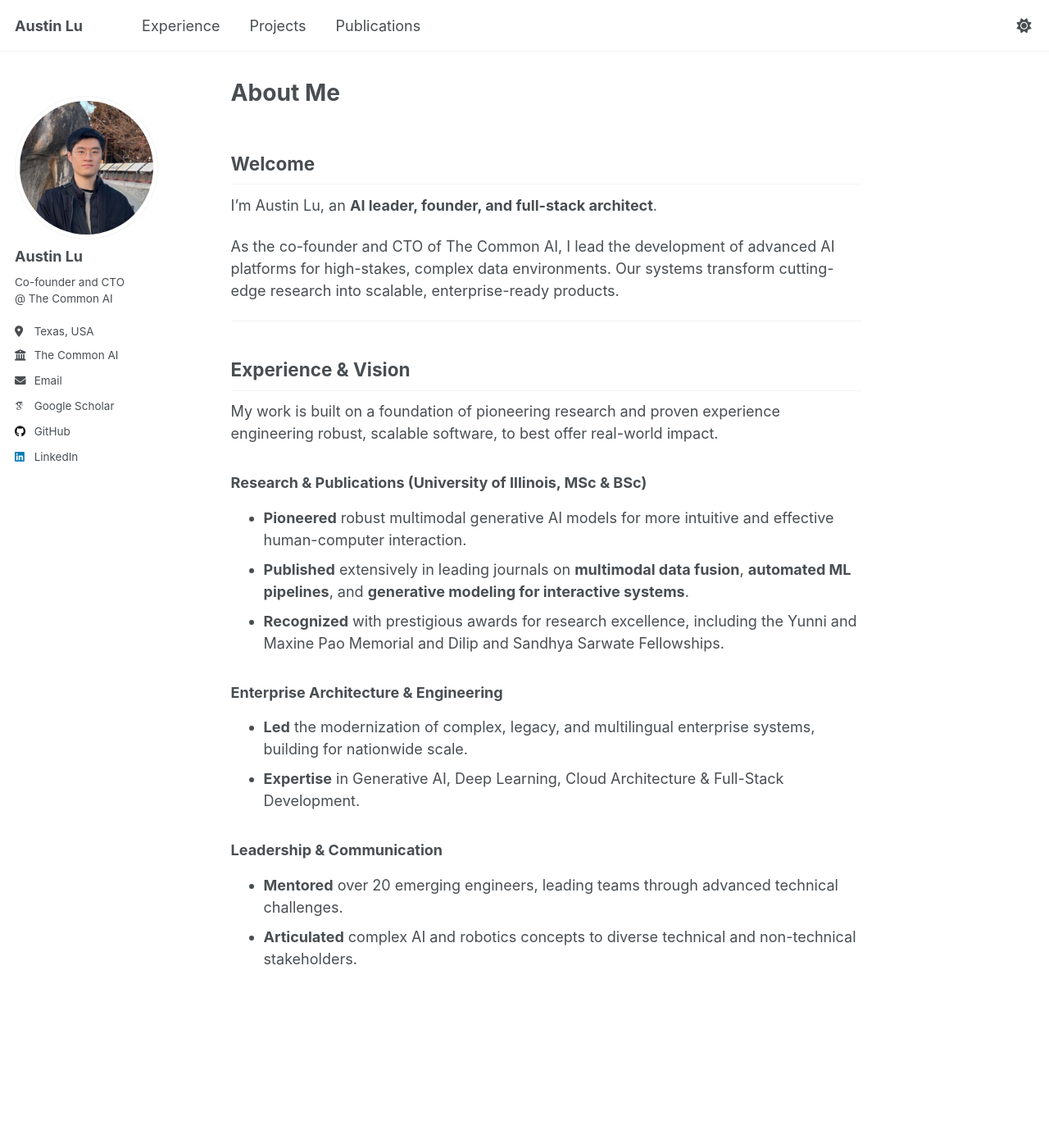
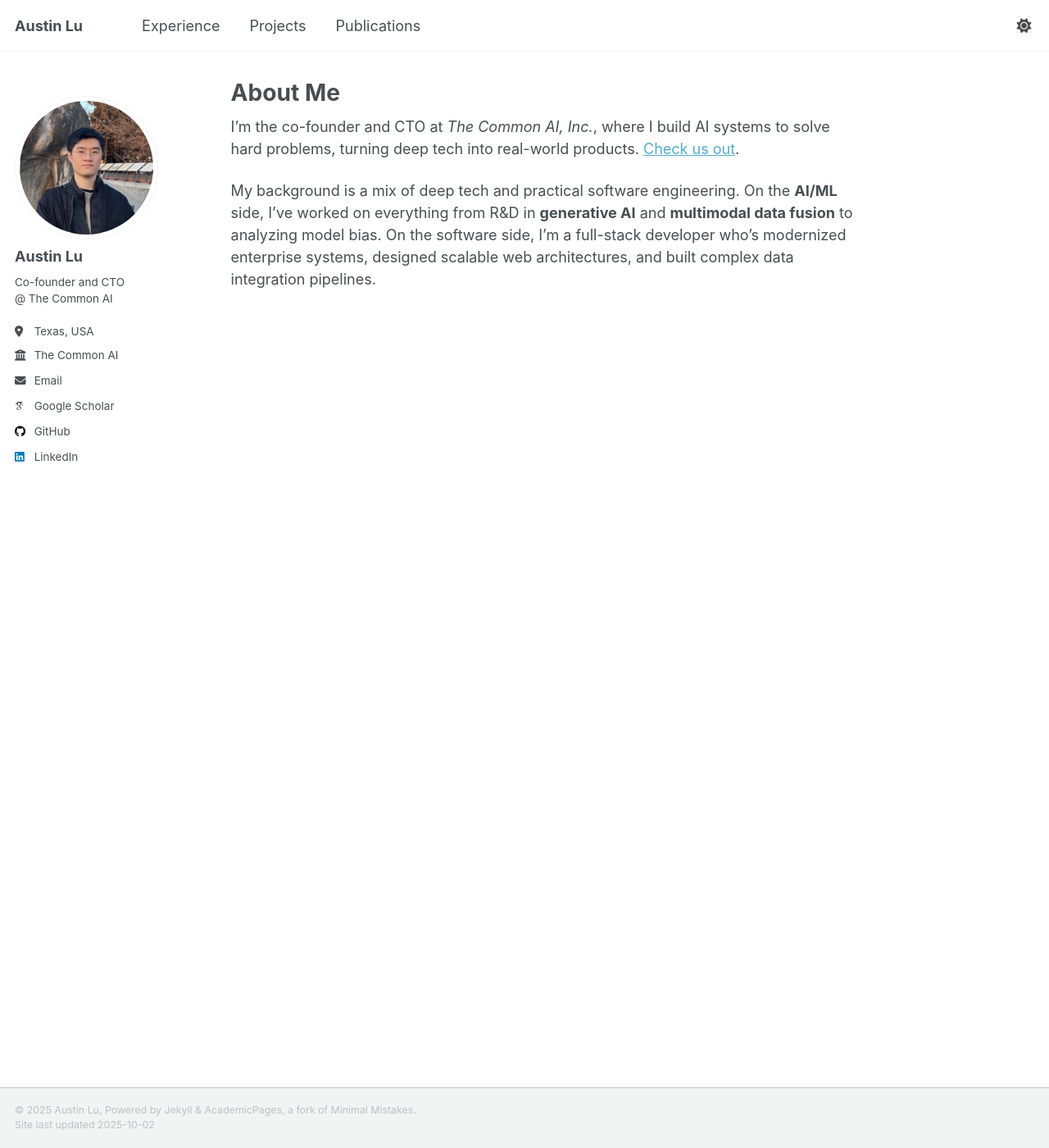
Before and after one commit to au79755/au79755.github.io, a Jekyll site: the page built from _pages/about.md, in a window 1280 px wide and 1400 px high. Shown: the whole window at 82% size. Built offline with Jekyll 4.4.1, drawn with Linux system fonts in a browser that asks for light colours; some web fonts are replaced; a script that is not in the unit is left out.

Commit message:
Shorten landing

```diff
--- a/_pages/about.md
+++ b/_pages/about.md
@@ -7,30 +7,6 @@ redirect_from:
   - /about.html
 ---
 
-## Welcome
+I'm the co-founder and CTO at *The Common AI, Inc.*, where I build AI systems to solve hard problems, turning deep tech into real-world products. [Check us out](https://www.thecommonai.com/).
 
-I'm Austin Lu, an **AI leader, founder, and full-stack architect**.
-
-As the co-founder and CTO of The Common AI, I lead the development of advanced AI platforms for high-stakes, complex data environments. Our systems transform cutting-edge research into scalable, enterprise-ready products.
-
------
-
-## **Experience & Vision**
-
-My work is built on a foundation of pioneering research and proven experience engineering robust, scalable software, to best offer real-world impact.
-
-### **Research & Publications (University of Illinois, MSc & BSc)**
-
-  * **Pioneered** robust multimodal generative AI models for more intuitive and effective human-computer interaction.
-  * **Published** extensively in leading journals on **multimodal data fusion**, **automated ML pipelines**, and **generative modeling for interactive systems**.
-  * **Recognized** with prestigious awards for research excellence, including the Yunni and Maxine Pao Memorial and Dilip and Sandhya Sarwate Fellowships.
-
-### **Enterprise Architecture & Engineering**
-
-  * **Led** the modernization of complex, legacy, and multilingual enterprise systems, building for nationwide scale.
-  * **Expertise** in Generative AI, Deep Learning, Cloud Architecture & Full-Stack Development.
-
-### **Leadership & Communication**
-
-  * **Mentored** over 20 emerging engineers, leading teams through advanced technical challenges.
-  * **Articulated** complex AI and robotics concepts to diverse technical and non-technical stakeholders.
+My background is a mix of deep tech and practical software engineering. On the **AI/ML** side, I've worked on everything from R&D in **generative AI** and **multimodal data fusion** to analyzing model bias. On the software side, I'm a full-stack developer who's modernized enterprise systems, designed scalable web architectures, and built complex data integration pipelines.
```
